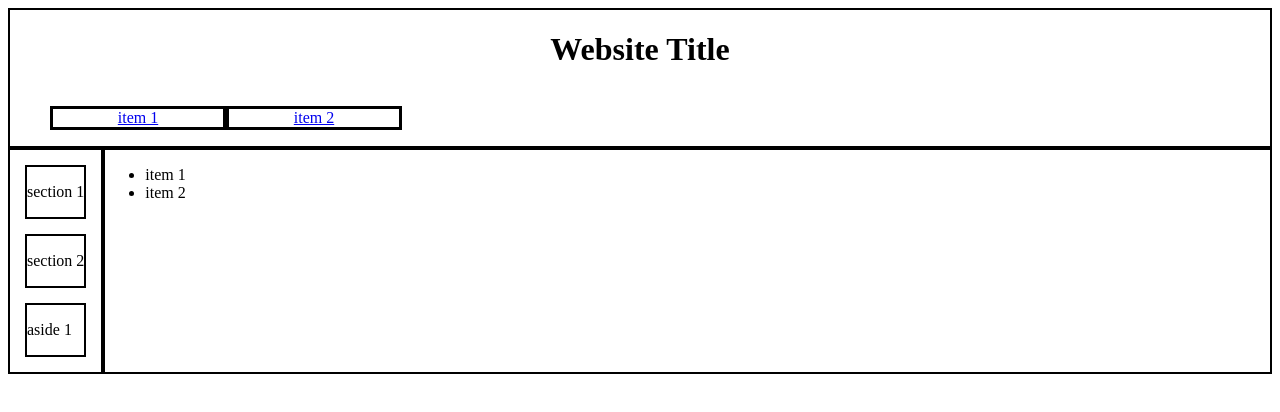
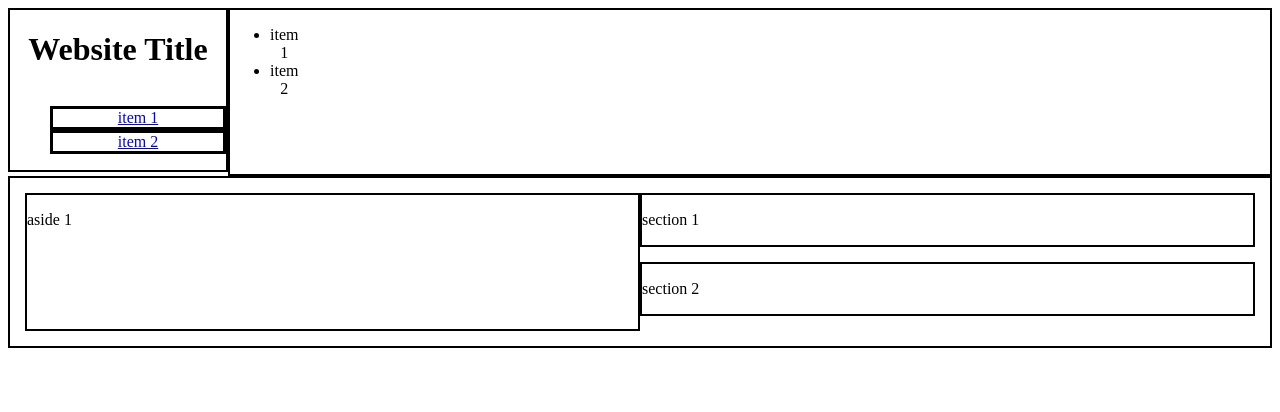
Before and after one commit to rallup/GridFlexPullar, a plain HTML site: page index.html in a window 1280 px wide. Drawn offline with Linux system fonts and the light colour scheme.

Commit message:
CSS Formatting

```diff
--- a/index.html
+++ b/index.html
@@ -9,6 +9,7 @@
 </head>
 
 <body>
+  <div class="sideview">
 	<header>
 		<h1>Website Title</h1>
 		<nav>
@@ -18,6 +19,15 @@
 			</ul>
 		</nav>
 	</header>
+  <footer>
+			<nav>
+				<ul class="menub">
+					<li>item 1</li>
+					<li>item 2</li>
+				</ul>
+			</nav>
+	</footer>
+  </div>
 	<main>
 		<article>
 			<section class=s1>
@@ -31,14 +41,7 @@
 			</aside>
 		</article>
 
-		<footer>
-			<nav>
-				<ul class="menub">
-					<li>item 1</li>
-					<li>item 2</li>
-				</ul>
-			</nav>
-		</footer>
+
 	</main>
 	<script src="script.js">
 	</script>
--- a/style.css
+++ b/style.css
@@ -13,24 +13,24 @@ header > h1 {
   text-align: center
 }
 article {
-  flex-grow: 2La;
+  flex-grow: 2;
   display: grid;
-  grid-template-columns: 15px 3fr 15px;
+  grid-template-columns: 15px 1fr 1fr 15px;
   grid-template-rows: 15px auto 15px auto 15px auto 15px;
   border: solid black 2px
 
 }
 .s1 {
- grid-column-start: 2;
-  grid-column-end: 3;
+ grid-column-start: 3;
+  grid-column-end: 4;
   grid-row-start: 2;
   grid-row-end: 3;
   border: solid black 2px
 }
 
 .s2 {
- grid-column-start: 2;
-  grid-column-end: 3;
+ grid-column-start: 3;
+  grid-column-end: 4;
   grid-row-start: 4;
   grid-row-end: 5;
   border: solid black 2px
@@ -40,22 +40,22 @@ aside {
 
   grid-column-start: 2;
   grid-column-end: 3;
-  grid-row-start: 6;
-  grid-row-end: 7;
+  grid-row-start: 2;
+  grid-row-end: 6;
   border: solid black 2px
 }
 
 .menu {
   display: flex;
   flex-wrap: wrap;
-  flex-direction: row;
+  flex-direction: column;
   justify-content: flex-start
 }
 
 .menub {
   display: flex;
   flex-wrap: wrap;
-  flex-direction: column;
+  flex-direction: row;
   justify-content: flex-start
 }
 .menu > li {
@@ -68,7 +68,11 @@ aside {
 
 
 footer {
-  flex-grow: 1;
+  flex-grow: 3;
+  display: grid;
+  text-align: center;
+  grid-template-columns: 30px 3fr 100px;
+  grid-template-rows: 25px 73px 66px;
   border: solid black 2px;
 }
 
@@ -83,3 +87,9 @@ main {
 
 
 }
+
+.sideview {
+  display: flex;
+  flex-flow: wrap row;
+  align-items: flex-start
+}
```
